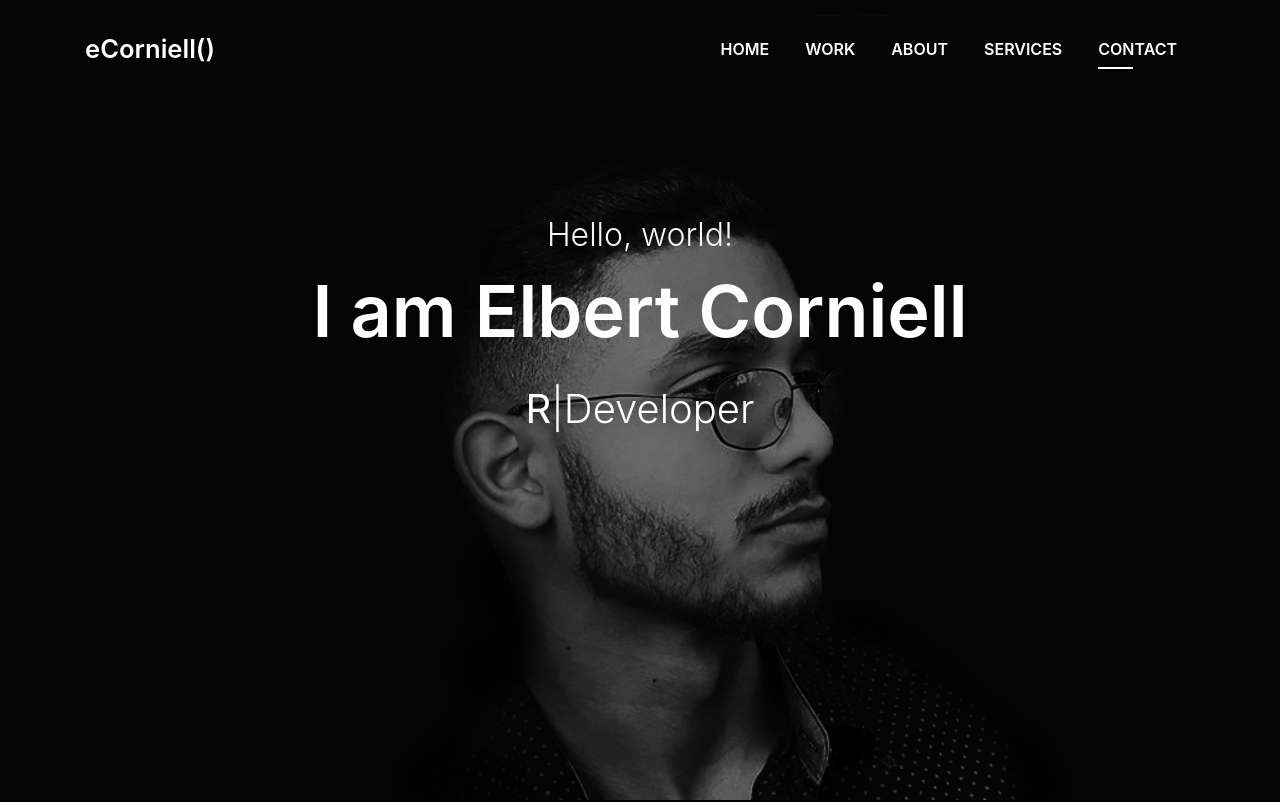
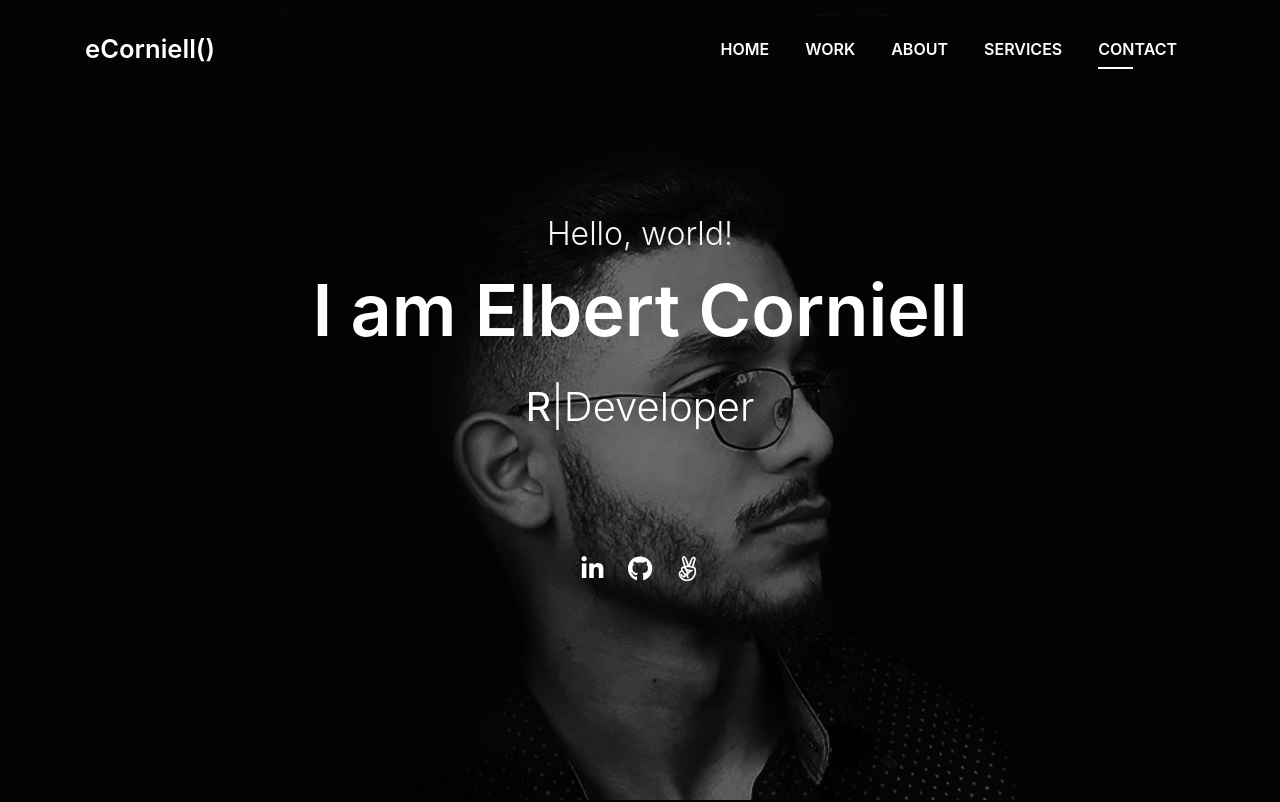
Before and after one commit to elberthcorniell/elberthcorniell, a plain HTML site: page index.html in a window 1280 px wide. Shown: the top 802 px of the page. Drawn offline with Linux system fonts and the light colour scheme; files whose address does not match are found by name.

Commit message:
Update style.css

```diff
--- a/css/style.css
+++ b/css/style.css
@@ -1261,6 +1261,12 @@ footer .credits a {
   color: rgba(255, 255, 255, 0.7);
 }
 
+a > i {
+  color: white;
+  font-size: 25px;
+  padding: 0 10px;
+}
+
 @media (min-width: 992px) {
   .testimonial-box .description {
     padding: 0 8rem;
```
